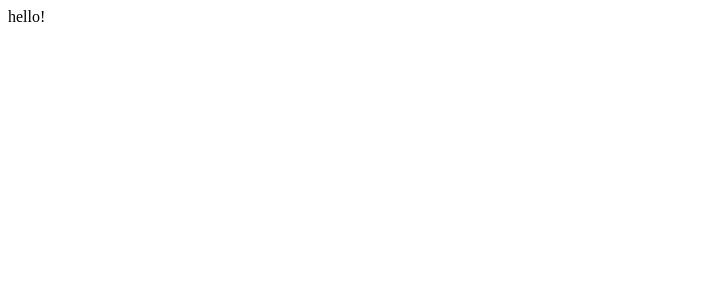
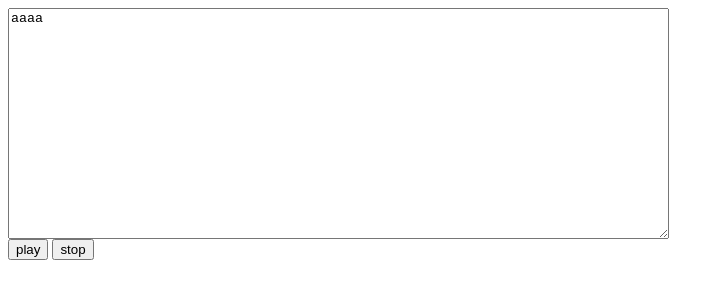
Before and after one commit to t-sin/browser-mml-player, a website built with Parcel: page player.html in a window 1280 px wide. Shown: the whole page, without its empty margins (0-724 px from the left). Built offline with nearby package versions, Linux system fonts and the light colour scheme.

Commit message:
User interface

```diff
--- a/player.html
+++ b/player.html
@@ -3,6 +3,8 @@
     <title>MML Player</title>
   </head>
   <body>
-    hello!
+    <textarea id="mmlcode" rows=15 cols=80>aaaa</textarea><br>
+    <button id="mmlplay">play</button>
+    <button id="mmlstop">stop</button>
   </body>
 </html>
```
